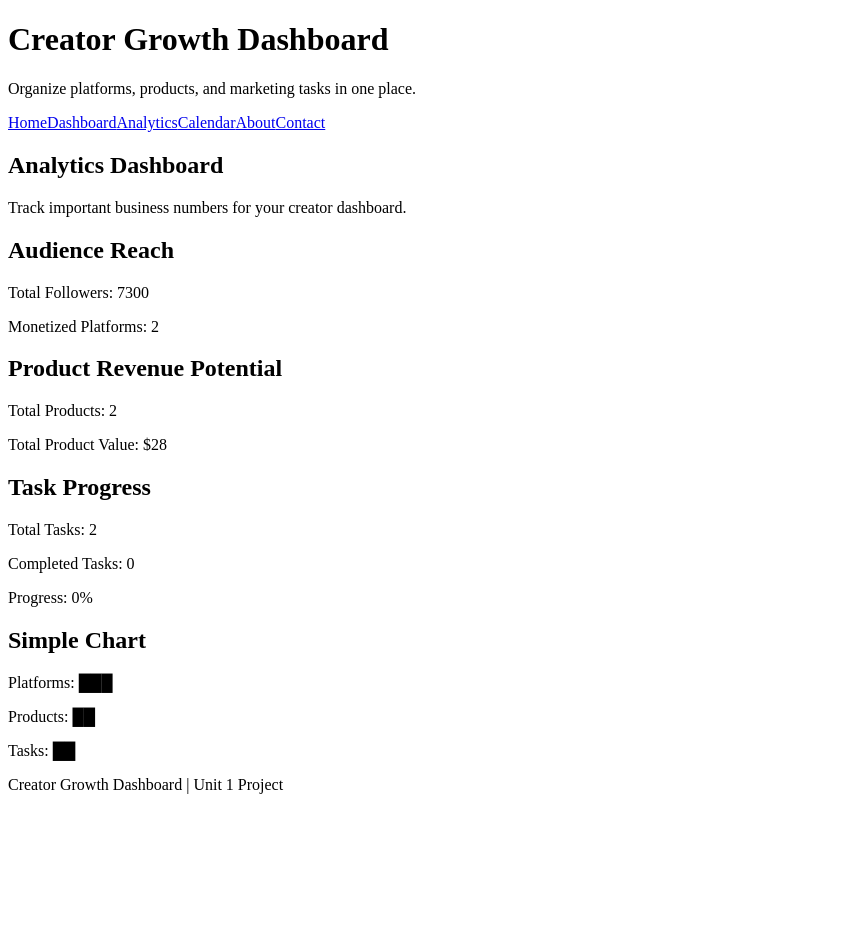
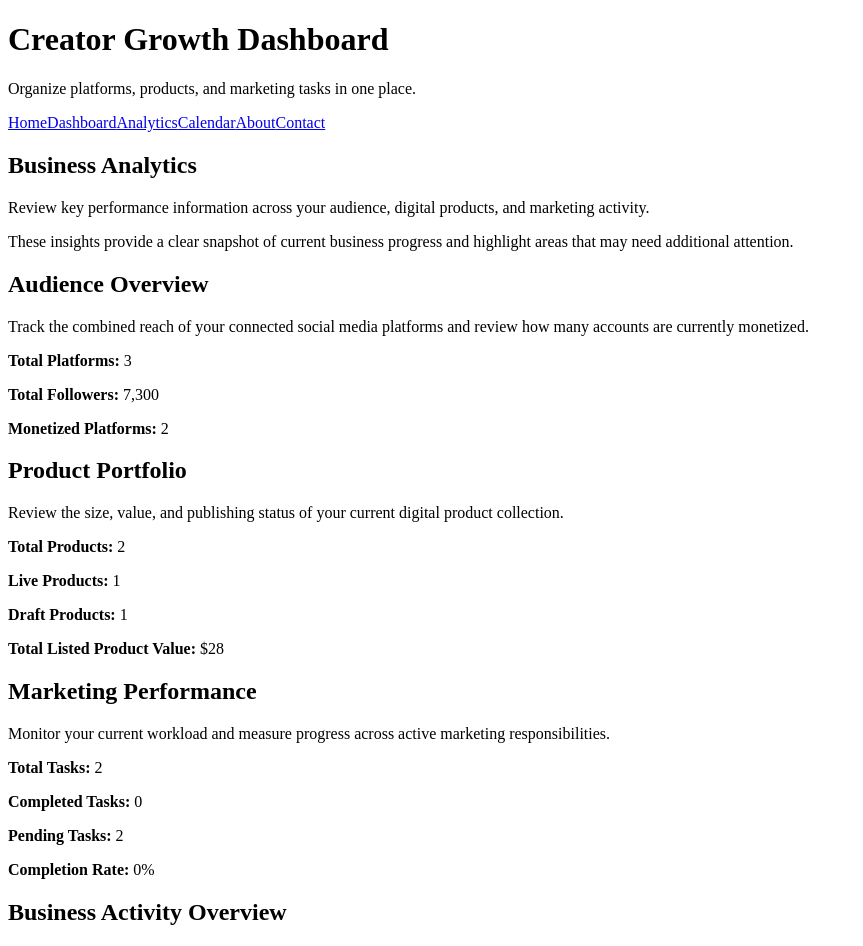
Before and after one commit to chrismusic1325/creator-growth-dashboard, a React (Vite) app in the folder creator-growth-dashboard/: page /analytics in a window 1280 px wide. Shown: the top 946 px of the page, without its empty margins (0-863 px from the left). Before the commit the page ends 810 px from the top, so only its background shows below. Built offline with nearby package versions, Linux system fonts and the light colour scheme.

Commit message:
Improve analytics page content

```diff
--- a/creator-growth-dashboard/src/pages/Analytics.jsx
+++ b/creator-growth-dashboard/src/pages/Analytics.jsx
@@ -15,36 +15,120 @@ function Analytics({ platforms, products, tasks }) {
     0
   );
 
+  const liveProducts = products.filter(
+    (product) => product.status === "Live"
+  ).length;
+
+  const draftProducts = products.filter(
+    (product) => product.status === "Draft"
+  ).length;
+
   const completedTasks = tasks.filter((task) => task.completed).length;
+  const pendingTasks = tasks.length - completedTasks;
 
   const taskProgress =
-    tasks.length === 0 ? 0 : Math.round((completedTasks / tasks.length) * 100);
+    tasks.length === 0
+      ? 0
+      : Math.round((completedTasks / tasks.length) * 100);
 
   return (
     <section>
-      <h2>Analytics Dashboard</h2>
-      <p>Track important business numbers for your creator dashboard.</p>
+      <header>
+        <h1>Business Analytics</h1>
 
-      <Card title="Audience Reach">
-        <p>Total Followers: {totalFollowers}</p>
-        <p>Monetized Platforms: {monetizedPlatforms}</p>
+        <p>
+          Review key performance information across your audience, digital
+          products, and marketing activity.
+        </p>
+
+        <p>
+          These insights provide a clear snapshot of current business progress
+          and highlight areas that may need additional attention.
+        </p>
+      </header>
+
+      <Card title="Audience Overview">
+        <p>
+          Track the combined reach of your connected social media platforms and
+          review how many accounts are currently monetized.
+        </p>
+
+        <p>
+          <strong>Total Platforms:</strong> {platforms.length}
+        </p>
+
+        <p>
+          <strong>Total Followers:</strong> {totalFollowers.toLocaleString()}
+        </p>
+
+        <p>
+          <strong>Monetized Platforms:</strong> {monetizedPlatforms}
+        </p>
       </Card>
 
-      <Card title="Product Revenue Potential">
-        <p>Total Products: {products.length}</p>
-        <p>Total Product Value: ${totalProductValue}</p>
+      <Card title="Product Portfolio">
+        <p>
+          Review the size, value, and publishing status of your current digital
+          product collection.
+        </p>
+
+        <p>
+          <strong>Total Products:</strong> {products.length}
+        </p>
+
+        <p>
+          <strong>Live Products:</strong> {liveProducts}
+        </p>
+
+        <p>
+          <strong>Draft Products:</strong> {draftProducts}
+        </p>
+
+        <p>
+          <strong>Total Listed Product Value:</strong> ${totalProductValue}
+        </p>
       </Card>
 
-      <Card title="Task Progress">
-        <p>Total Tasks: {tasks.length}</p>
-        <p>Completed Tasks: {completedTasks}</p>
-        <p>Progress: {taskProgress}%</p>
+      <Card title="Marketing Performance">
+        <p>
+          Monitor your current workload and measure progress across active
+          marketing responsibilities.
+        </p>
+
+        <p>
+          <strong>Total Tasks:</strong> {tasks.length}
+        </p>
+
+        <p>
+          <strong>Completed Tasks:</strong> {completedTasks}
+        </p>
+
+        <p>
+          <strong>Pending Tasks:</strong> {pendingTasks}
+        </p>
+
+        <p>
+          <strong>Completion Rate:</strong> {taskProgress}%
+        </p>
       </Card>
 
-      <Card title="Simple Chart">
-        <p>Platforms: {"█".repeat(platforms.length)}</p>
-        <p>Products: {"█".repeat(products.length)}</p>
-        <p>Tasks: {"█".repeat(tasks.length)}</p>
+      <Card title="Business Activity Overview">
+        <p>
+          This overview provides a quick comparison of the main areas currently
+          being managed within the dashboard.
+        </p>
+
+        <p>
+          <strong>Platforms:</strong> {"█".repeat(platforms.length)}
+        </p>
+
+        <p>
+          <strong>Products:</strong> {"█".repeat(products.length)}
+        </p>
+
+        <p>
+          <strong>Marketing Tasks:</strong> {"█".repeat(tasks.length)}
+        </p>
       </Card>
     </section>
   );
```
